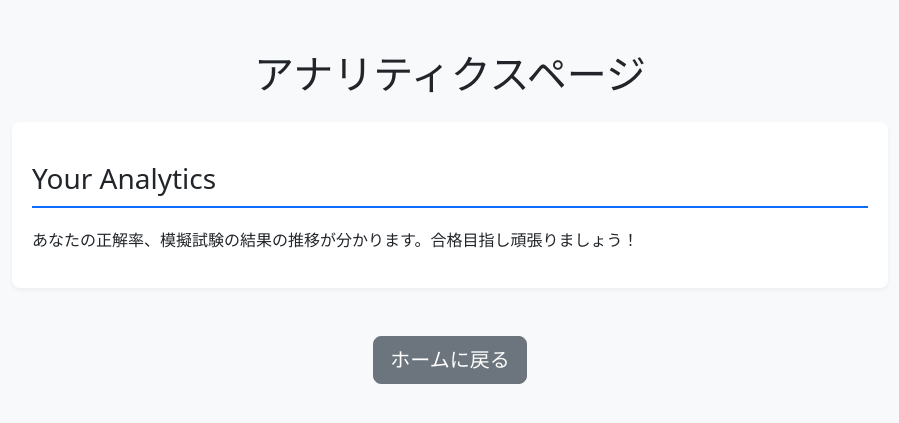
After one commit to okkey-sun/okkey, a Flask app: page /analytics in a window 1280 px wide. The commit adds this page. Shown: the top 423 px of the page, without its empty margins (190-1089 px from the left). Run offline with Flask 3, Linux system fonts and the light colour scheme; the visitor is signed in with stand-in values (Sample User, id 1).

Commit message:
アナリティクスのページ空箱用意

```diff
--- a/app.py
+++ b/app.py
@@ -531,5 +531,13 @@ def delete_admin(id):
     flash('管理者が削除されました。', 'success')
     return redirect(url_for('admin_admins'))
 
+@app.route('/analytics')
+def analytics():
+    if "user" not in session:
+        return redirect("/")
+
+    user = User.query.filter_by(email=session["user"]).first()
+    return render_template('analytics.html', user=user)
+
 if __name__ == "__main__":
     app.run(debug=True)
--- /dev/null
+++ b/templates/analytics.html
@@ -0,0 +1,60 @@
+<!DOCTYPE html>
+<html lang="ja">
+<head>
+    <meta charset="UTF-8">
+    <meta name="viewport" content="width=device-width, initial-scale=1.0">
+    <title>アナリティクスページ</title>
+    <link href="https://cdn.jsdelivr.net/npm/bootstrap@5.3.0/dist/css/bootstrap.min.css" rel="stylesheet">
+    <style>
+        body {
+            background-color: #f8f9fa;
+        }
+        .container {
+            max-width: 900px;
+            margin-top: 50px;
+            margin-bottom: 50px;
+        }
+        h3 {
+            border-bottom: 2px solid #0d6efd;
+            padding-bottom: 10px;
+            margin-top: 20px;
+            margin-bottom: 20px;
+        }
+        h4 {
+            color: #0d6efd;
+            margin-top: 20px;
+            margin-bottom: 15px;
+            font-weight: bold;
+        }
+        h5 {
+            font-weight: bold;
+            margin-top: 15px;
+            border-left: 4px solid #6c757d;
+            padding-left: 10px;
+        }
+        section {
+            background-color: #fff;
+            padding: 20px;
+            border-radius: 8px;
+            box-shadow: 0 2px 4px rgba(0,0,0,0.05);
+            margin-bottom: 30px;
+        }
+    </style>
+</head>
+<body>
+    <div class="container">
+        <h1 class="mb-4 text-center">アナリティクスページ</h1>
+
+        <!-- 0. このページについて -->
+        <section>
+            <h3>Your Analytics</h3>
+            <p>あなたの正解率、模擬試験の結果の推移が分かります。合格目指し頑張りましょう！</p>
+        </section>
+
+        <div class="text-center mt-5 mb-5">
+            <a href="/home" class="btn btn-secondary btn-lg">ホームに戻る</a>
+        </div>
+    </div>
+    <script src="https://cdn.jsdelivr.net/npm/bootstrap@5.3.0/dist/js/bootstrap.bundle.min.js"></script>
+</body>
+</html>
--- a/templates/material.html
+++ b/templates/material.html
@@ -43,7 +43,7 @@
 </head>
 <body>
     <div class="container">
-        <h1 class="mb-4 text-center">Python 基礎教材</h1>
+        <h1 class="mb-4 text-center">試験概要、ノート、参考リンク</h1>
 
         <!-- 0. このページについて -->
         <section>
```
Also changed, not shown: templates/home.html (+8 -0 lines).
